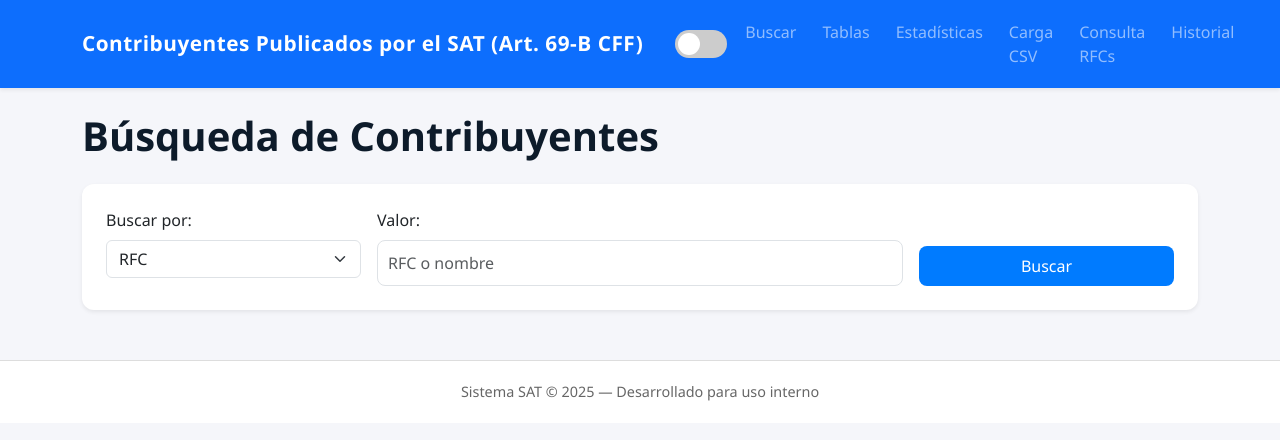
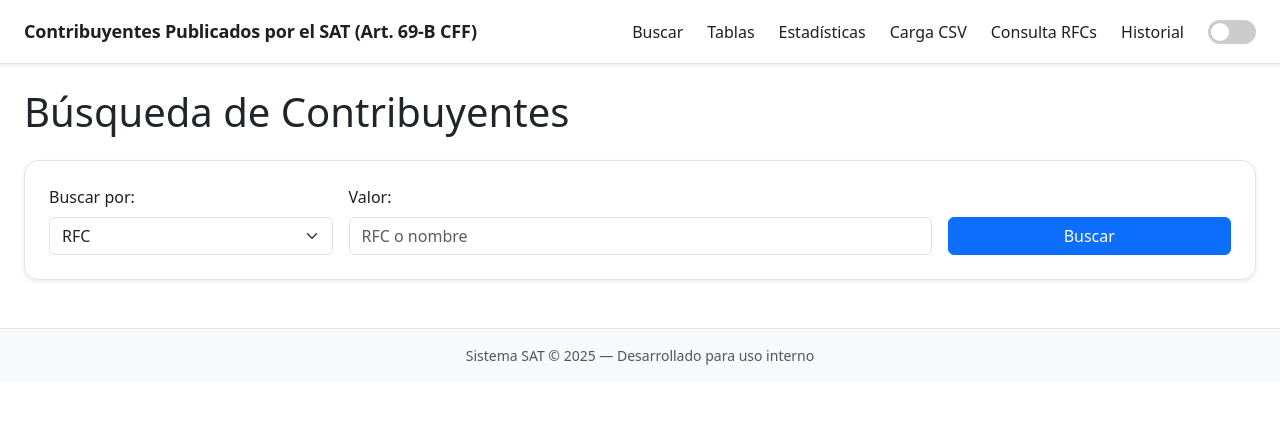
Before and after one commit to hagiordani/sat-dashboard, a Flask app: page /search in a window 1280 px wide. Shown: the top 440 px of the page. Run offline with Flask 3, Linux system fonts and the light colour scheme.

Commit message:
Primer commit del dashboard SAT

```diff
--- a/static/css/dashboard.css
+++ b/static/css/dashboard.css
@@ -1,223 +1,181 @@
-/* ================================
-   ESTILOS GENERALES
-================================ */
+/* =========================================================
+   VARIABLES LIGHT MODE
+   ========================================================= */
+:root {
+    --topbar-bg: #ffffff;
+    --topbar-text: #1f1f1f;
+    --menu-link: #1f1f1f;
 
-body {
-    background-color: #f5f6fa;
-    font-family: "Segoe UI", Roboto, Arial, sans-serif;
-    color: #333;
+    --card-bg: #ffffff;
+    --card-text: #1f1f1f;
+    --card-border: #e5e5e5;
+    --card-shadow: 0 2px 6px rgba(0,0,0,0.08);
+
+    --footer-bg: #f8f9fa;
+    --footer-text: #555;
 }
 
-body.dark-mode {
-    transition: background-color 0.3s ease, color 0.3s ease;
+/* =========================================================
+   TOP BAR
+   ========================================================= */
+.topbar {
+    height: 64px;
+    background: var(--topbar-bg);
+    color: var(--topbar-text);
+    border-bottom: 1px solid var(--card-border);
+    position: sticky;
+    top: 0;
+    z-index: 1000;
 }
 
-h1, h2, h3, h4 {
+.topbar-title {
+    font-size: 18px;
     font-weight: 600;
-    color: #0d1b2a;
+    letter-spacing: -0.2px;
 }
 
-a {
+.menu-link {
+    color: var(--menu-link);
     text-decoration: none;
+    font-weight: 500;
+    transition: opacity 0.2s ease;
 }
 
-/* ================================
-   NAVBAR
-================================ */
-
-.navbar {
-    padding: 12px 0;
+.menu-link:hover {
+    opacity: 0.6;
 }
 
-.navbar-brand {
-    font-weight: 700;
-    font-size: 1.3rem;
-    letter-spacing: 0.5px;
+/* =========================================================
+   CARDS
+   ========================================================= */
+.container-fluid {
+    max-width: 1600px;
 }
 
-.nav-link {
-    font-weight: 500;
-    margin-left: 10px;
+.card {
+    background: var(--card-bg);
+    color: var(--card-text);
+    border: 1px solid var(--card-border);
+    border-radius: 14px;
+    padding: 22px;
+    box-shadow: var(--card-shadow);
+    transition: background 0.3s ease, color 0.3s ease, transform 0.15s ease;
 }
 
-.nav-link:hover {
-    opacity: 0.85;
+.card:hover {
+    transform: translateY(-2px);
 }
 
-/* ================================
-   TARJETAS / CARDS
-================================ */
-
-.card {
-    border-radius: 12px;
-    border: none;
-    background: #fff;
-    box-shadow: 0 2px 8px rgba(0,0,0,0.06);
+.card h3, .card h4 {
+    margin-bottom: 12px;
+    font-weight: 600;
 }
 
-.card h2 {
-    font-size: 1.2rem;
-    margin-bottom: 15px;
+/* KPI Cards */
+.kpi-card {
+    text-align: center;
+    padding: 28px;
 }
 
-/* ================================
-   TABLAS
-================================ */
-
-.table {
-    background: #fff;
-    border-radius: 10px;
-    overflow: hidden;
+.kpi-value {
+    font-size: 32px;
+    font-weight: 700;
+    margin-bottom: 6px;
 }
 
-.table thead {
-    background: #007bff;
-    color: white;
+.kpi-label {
+    font-size: 15px;
+    opacity: 0.8;
 }
 
-.table-hover tbody tr:hover {
-    background-color: #f1f5ff;
+/* Empty State */
+.empty-state {
+    text-align: center;
+    padding: 40px;
+    opacity: 0.8;
 }
 
-.table td, .table th {
-    vertical-align: middle;
+.empty-icon {
+    font-size: 48px;
+    margin-bottom: 10px;
 }
 
-/* ================================
-   BOTONES
-================================ */
-
-.btn {
-    border-radius: 8px;
-    padding: 8px 18px;
-    font-weight: 500;
+/* =========================================================
+   FOOTER
+   ========================================================= */
+footer {
+    background: var(--footer-bg);
+    color: var(--footer-text);
+    font-size: 14px;
+    border-top: 1px solid var(--card-border);
 }
 
-.btn-primary {
-    background-color: #007bff;
-    border: none;
-}
-
-.btn-primary:hover {
-    background-color: #0069d9;
-}
-
-.btn-danger {
-    border: none;
-}
-
-.btn-success {
-    border: none;
-}
-
-/* ================================
-   ALERTAS (FLASH MESSAGES)
-================================ */
-
-.alert {
-    border-radius: 8px;
-    font-size: 0.95rem;
-}
-
-/* ================================
-   FORMULARIOS
-================================ */
-
-.form-control {
-    border-radius: 8px;
-    padding: 10px;
-}
-
-.form-label {
-    font-weight: 500;
-}
-
-/* ================================
-   TOGGLE ANIMADO (iOS STYLE)
-================================ */
-
+/* =========================================================
+   TOGGLE SWITCH
+   ========================================================= */
 .theme-switch {
     position: relative;
+    width: 48px;
+    height: 24px;
     display: inline-block;
-    width: 52px;
-    height: 28px;
 }
 
 .theme-switch input {
-    opacity: 0;
-    width: 0;
-    height: 0;
+    display: none;
 }
 
 .slider {
     position: absolute;
     cursor: pointer;
+    background: #ccc;
+    border-radius: 34px;
     top: 0;
     left: 0;
     right: 0;
     bottom: 0;
-    background-color: #ccc;
-    transition: .4s;
-    border-radius: 34px;
+    transition: 0.3s;
 }
 
 .slider:before {
     position: absolute;
     content: "";
-    height: 22px;
-    width: 22px;
+    height: 18px;
+    width: 18px;
     left: 3px;
     bottom: 3px;
-    background-color: white;
-    transition: .4s;
+    background: white;
     border-radius: 50%;
+    transition: 0.3s;
 }
 
 input:checked + .slider {
-    background-color: #0d6efd;
+    background: #4a90e2;
 }
 
 input:checked + .slider:before {
     transform: translateX(24px);
 }
 
-/* ================================
-   FOOTER
-================================ */
-
-footer {
-    margin-top: 50px;
-    padding: 20px 0;
-    background: #fff;
-    border-top: 1px solid #ddd;
-    text-align: center;
-    color: #666;
-    font-size: 0.9rem;
+/* =========================================================
+   RESPONSIVE
+   ========================================================= */
+@media (max-width: 992px) {
+    .topbar-right {
+        gap: 16px;
+    }
 }
 
-/* ================================
-   PAGINACIÓN
-================================ */
+@media (max-width: 768px) {
+    .topbar {
+        flex-direction: column;
+        height: auto;
+        padding: 12px 20px;
+        gap: 10px;
+        text-align: center;
+    }
 
-.pagination .page-link {
-    border-radius: 6px;
-    margin: 0 3px;
+    .topbar-right {
+        flex-wrap: wrap;
+        justify-content: center;
+    }
 }
-
-.pagination .page-item.active .page-link {
-    background-color: #007bff;
-    border-color: #007bff;
-}
-
-/* ================================
-   ANIMACIONES SUAVES
-================================ */
-
-.fade-in {
-    animation: fadeIn 0.4s ease-in-out;
-}
-
-@keyframes fadeIn {
-    from { opacity: 0; transform: translateY(5px); }
-    to { opacity: 1; transform: translateY(0); }
-}
--- a/templates/base.html
+++ b/templates/base.html
@@ -8,64 +8,58 @@
     <!-- Bootstrap 5 -->
     <link href="https://cdn.jsdelivr.net/npm/bootstrap@5.3.2/dist/css/bootstrap.min.css" rel="stylesheet">
 
-    <!-- Bootstrap Icons ✅ -->
+    <!-- Bootstrap Icons -->
     <link rel="stylesheet" href="https://cdn.jsdelivr.net/npm/bootstrap-icons@1.11.1/font/bootstrap-icons.css">
 
     <!-- CSS principal -->
     <link rel="stylesheet" href="/static/css/dashboard.css">
 </head>
 
-
 <body>
 
-<!-- NAVBAR -->
-<nav class="navbar navbar-expand-lg navbar-dark bg-primary shadow-sm">
-    <div class="container">
-        <a class="navbar-brand" href="/">Contribuyentes Publicados por el SAT (Art. 69-B CFF)</a>
+<!-- ✅ TOP BAR NUEVA -->
+<div class="topbar d-flex align-items-center justify-content-between px-4 shadow-sm">
 
-        <button class="navbar-toggler" type="button" data-bs-toggle="collapse" data-bs-target="#navbarNav">
-            <span class="navbar-toggler-icon"></span>
-        </button>
+    <!-- Título principal -->
+    <div class="topbar-left">
+        <span class="topbar-title">
+            Contribuyentes Publicados por el SAT (Art. 69-B CFF)
+        </span>
+    </div>
 
-        <div class="collapse navbar-collapse" id="navbarNav">
+    <!-- Menú + Toggle -->
+    <div class="topbar-right d-flex align-items-center gap-4">
 
-            <ul class="navbar-nav ms-auto">
+        <a class="menu-link" href="/search">Buscar</a>
+        <a class="menu-link" href="/tablas">Tablas</a>
+        <a class="menu-link" href="/estadisticas">Estadísticas</a>
+        <a class="menu-link" href="/carga_csv">Carga CSV</a>
+        <a class="menu-link" href="/carga_masiva">Consulta RFCs</a>
+        <a class="menu-link" href="/historial_cargas">Historial</a>
 
         <!-- Toggle animado -->
-                <li class="nav-item d-flex align-items-center ms-3">
         <label class="theme-switch">
             <input type="checkbox" id="themeToggle">
             <span class="slider"></span>
         </label>
-                </li>
-
-                <li class="nav-item"><a class="nav-link" href="/search">Buscar</a></li>
-                <li class="nav-item"><a class="nav-link" href="/tablas">Tablas</a></li>
-                <li class="nav-item"><a class="nav-link" href="/estadisticas">Estadísticas</a></li>
-                <li class="nav-item"><a class="nav-link" href="/carga_csv">Carga CSV</a></li>
-                <li class="nav-item"><a class="nav-link" href="/carga_masiva">Consulta RFCs</a></li>
-                <li class="nav-item"><a class="nav-link" href="/historial_cargas">Historial</a></li>
-
-            </ul>
     </div>
 </div>
-</nav>
 
-<!-- CONTENIDO PRINCIPAL -->
-<div class="container mt-4 mb-5">
+<!-- ✅ CONTENIDO EN CARDS -->
+<div class="container-fluid px-4 mt-4 mb-5">
     {% block content %}
     {% endblock %}
 </div>
 
-<!-- FOOTER -->
-<footer>
+<!-- ✅ FOOTER -->
+<footer class="text-center py-3 mt-4">
     Sistema SAT © {{ now.year }} — Desarrollado para uso interno
 </footer>
 
 <!-- Bootstrap JS -->
 <script src="https://cdn.jsdelivr.net/npm/bootstrap@5.3.2/dist/js/bootstrap.bundle.min.js"></script>
 
-<!-- SCRIPT ÚNICO DEL TOGGLE -->
+<!-- ✅ SCRIPT ÚNICO DEL TOGGLE -->
 <script>
     const toggle = document.getElementById('themeToggle');
 
@@ -84,7 +78,6 @@
         if (darkLink) darkLink.remove();
     }
 
-    // Cargar preferencia guardada
     const savedTheme = localStorage.getItem('theme') || 'light';
 
     if (savedTheme === 'dark') {
@@ -97,7 +90,6 @@
         removeDarkCSS();
     }
 
-    // Evento del toggle
     toggle.addEventListener('change', () => {
         if (toggle.checked) {
             document.body.classList.add('dark-mode');
@@ -111,5 +103,8 @@
     });
 </script>
 
+<!-- ✅ BLOQUE PARA SCRIPTS DE CADA VISTA -->
+{% block scripts %}{% endblock %}
+
 </body>
 </html>
```
Also changed, not shown: static/css/dark.css (+11 -126 lines), templates/dashboard.html (added, +100 -0 lines). Lines whose indentation alone changed are shown as unchanged.
